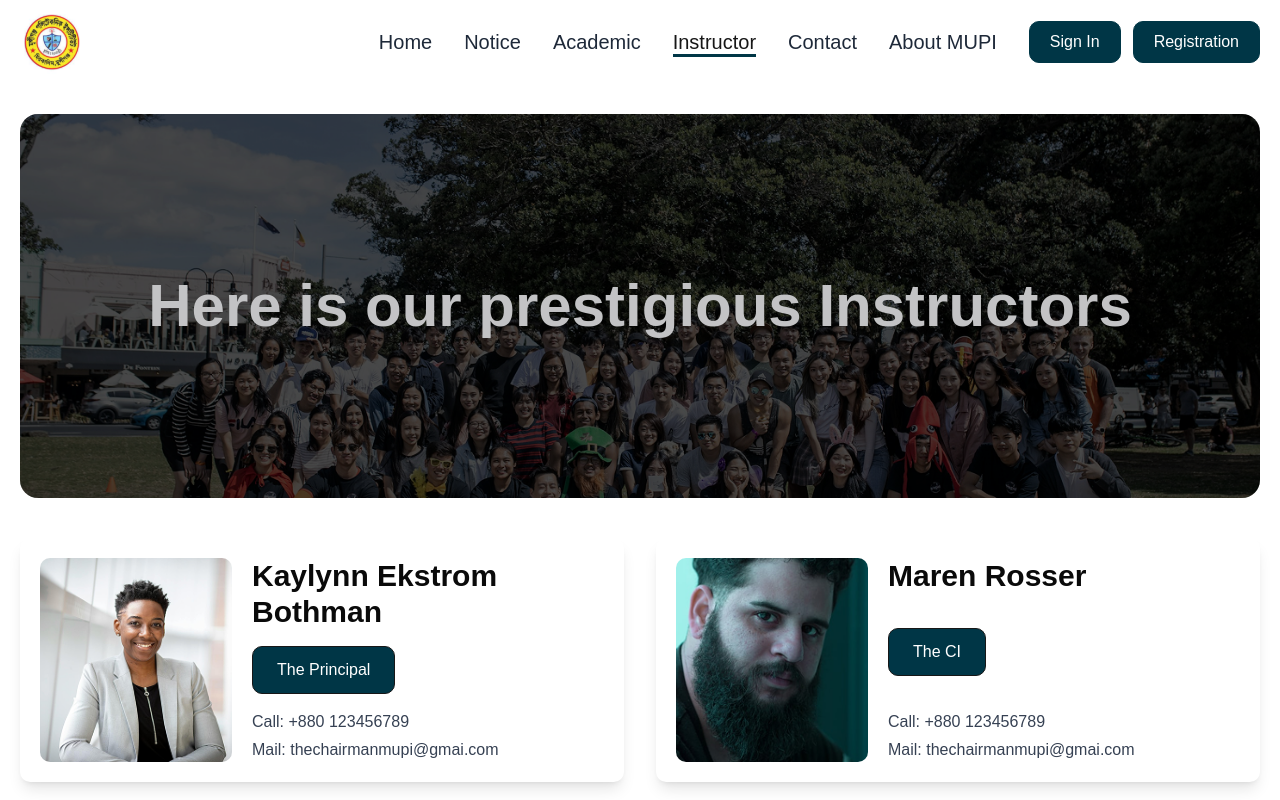
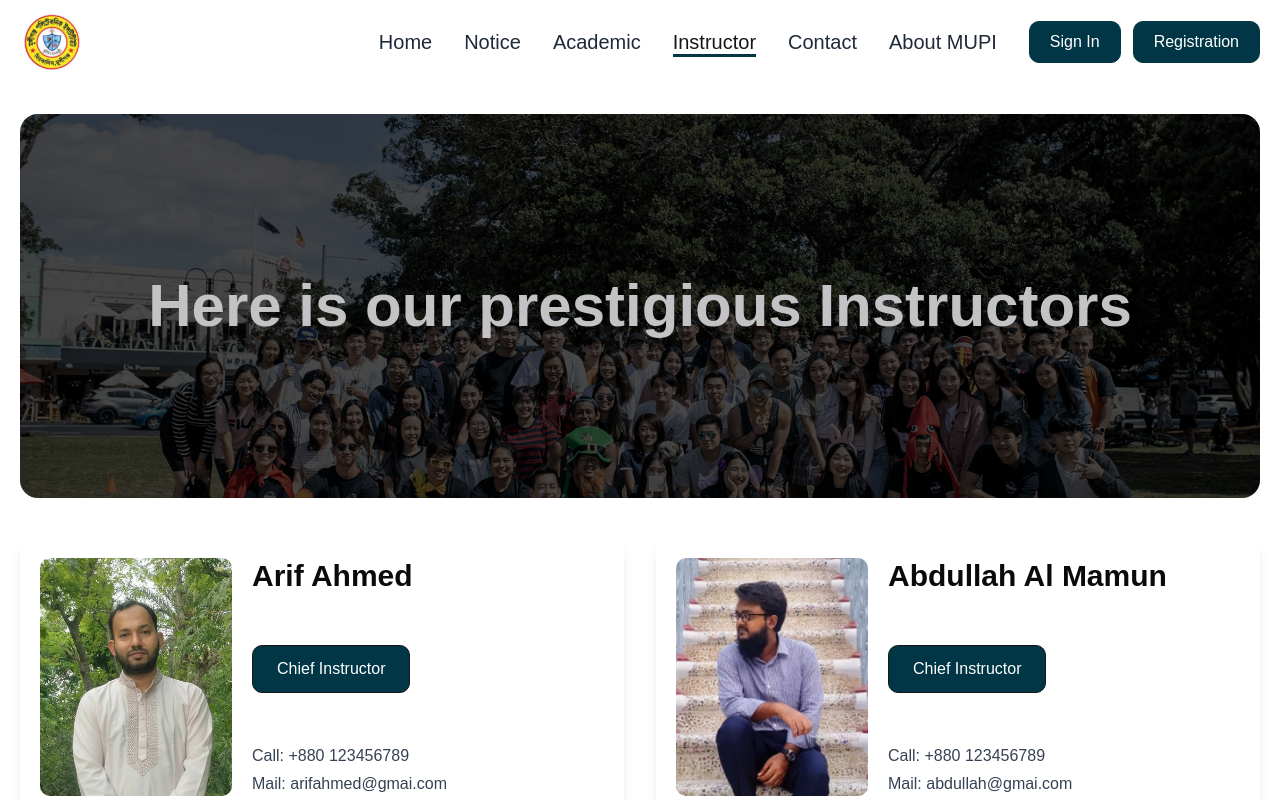
Before and after one commit to mb-masumbillah/mun-poly-client, a React (Vite) app: page /instructors in a window 1280 px wide. Shown: the top 800 px of the page. Built offline with nearby package versions, Linux system fonts and the light colour scheme.

Commit message:
final commit

```diff
--- a/src/page/PolytechnicManagement/Instructors.jsx
+++ b/src/page/PolytechnicManagement/Instructors.jsx
@@ -1,23 +1,23 @@
 import Instructor from '../../assets/Instructors.png';
-import CI1 from '../../assets/CI1.png';
-import CI2 from '../../assets/CI2.png';
+import CI1 from '../../assets/arifsir.jpg';
+import CI2 from '/abdullah.png';
 import Buttons from '../../components/ui/Buttons/Buttons';
 
 const Instructors = () => {
   const teachers = [
     {
       img: CI1,
-      name: 'Kaylynn Ekstrom Bothman',
-      role: 'The Principal',
+      name: 'Arif Ahmed',
+      role: 'Chief Instructor',
       phone: '+880 123456789',
-      email: 'thechairmanmupi@gmai.com',
+      email: 'arifahmed@gmai.com',
     },
     {
       img: CI2,
-      name: 'Maren Rosser',
-      role: 'The CI',
+      name: 'Abdullah Al Mamun',
+      role: 'Chief Instructor',
       phone: '+880 123456789',
-      email: 'thechairmanmupi@gmai.com',
+      email: 'abdullah@gmai.com',
     },
   ];
 
```
Also changed, not shown: public/abdullah.png (added), src/assets/arifsir.jpg.
